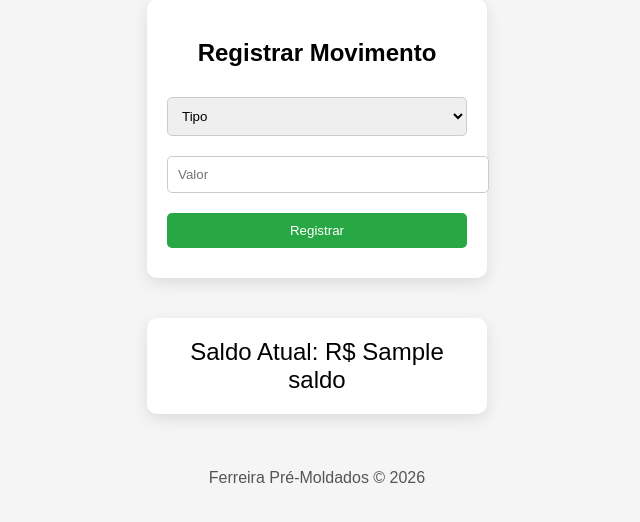
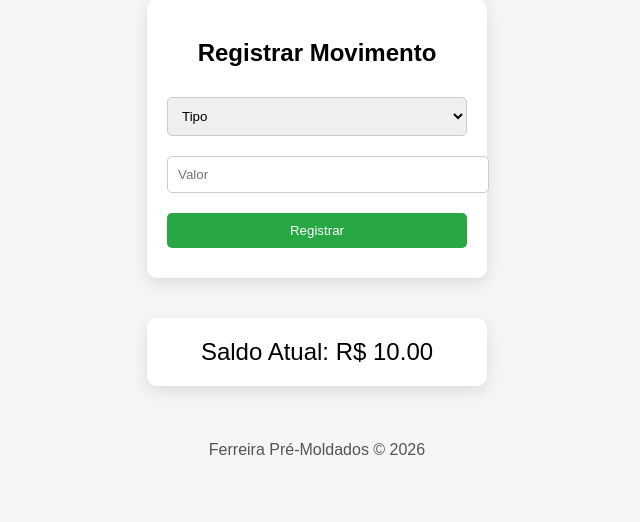
Before and after one commit to vinicius260222/controle-estoque, a Flask app: template CPEC/templates/caixa.html in a window 1280 px wide. Shown: the part 113-635 px from the top of the page, without its empty margins (323-963 px from the left). Run offline with Flask 3, Linux system fonts and the light colour scheme; the template is opened without the code that fills it: most values are stand-ins (such as "Sample title", 1, 10 or a date in 2020).

Commit message:
Update caixa.html

```diff
--- a/CPEC/templates/caixa.html
+++ b/CPEC/templates/caixa.html
@@ -39,7 +39,7 @@ footer { text-align:center; padding:15px; color:#555; }
 </form>
 </div>
 <div class="saldo">
-Saldo Atual: R$ {{ caixa.saldo }}
+Saldo Atual: R$ {{ "%.2f"|format(caixa.saldo) }}
 </div>
 </div>
 <footer>Ferreira Pré-Moldados © 2026</footer>
```
